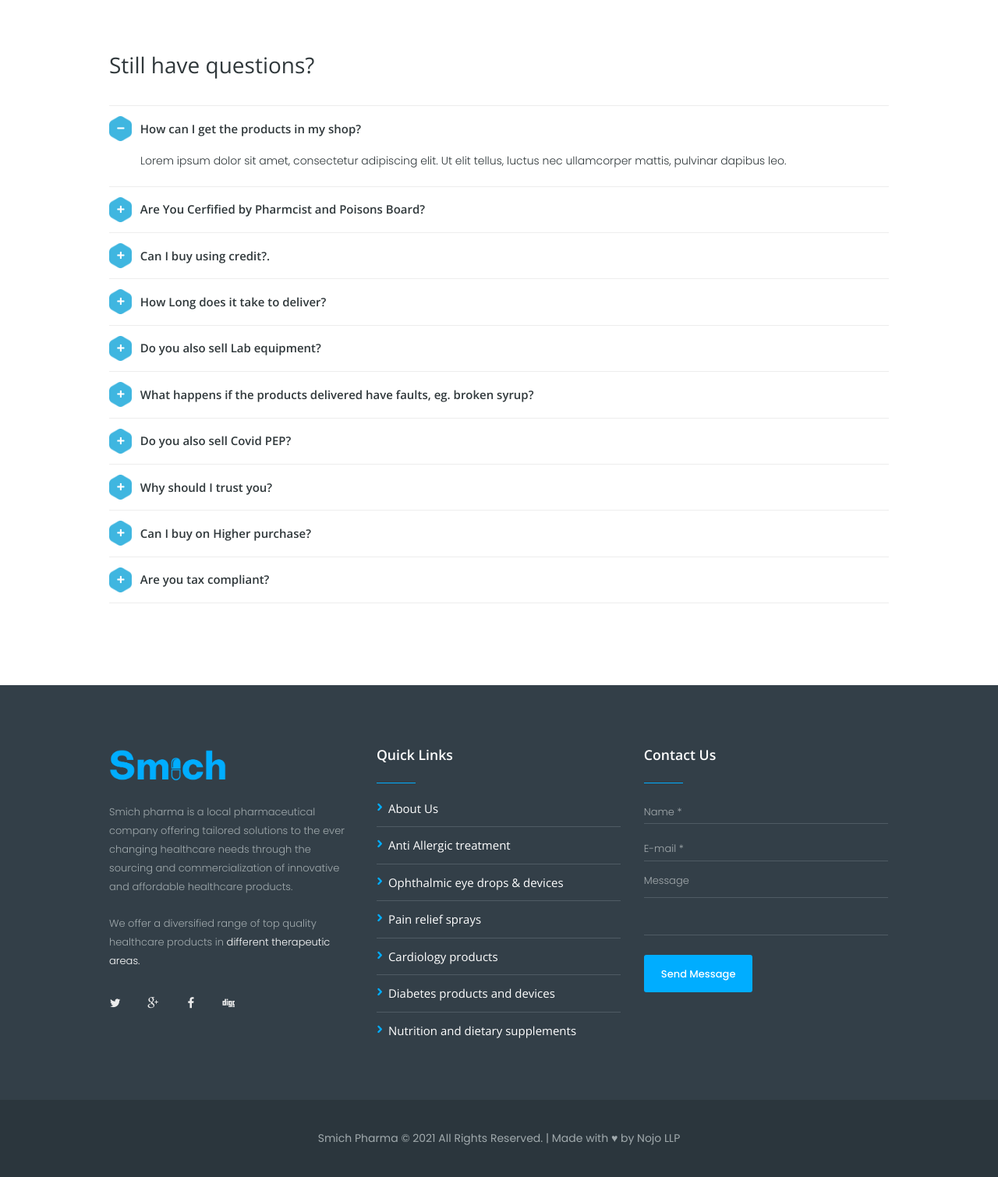
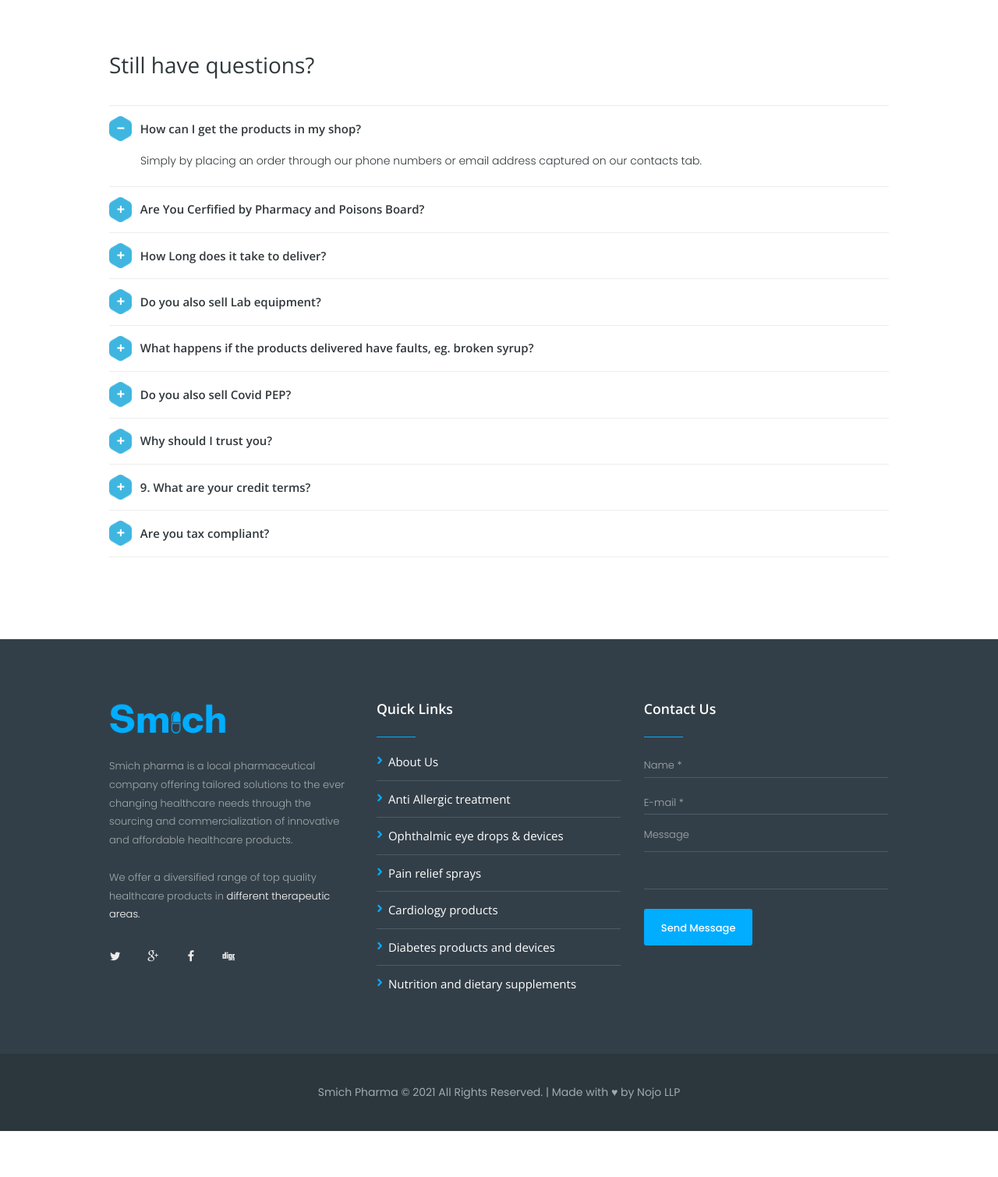
Before and after one commit to newtonoluoch7/smich, a PHP site: page /faq.php in a window 1280 px wide. Shown: the part 314-1824 px from the top of the page at 78% size. After the commit the page ends 1765 px from the top, so only its background shows below. Run offline with PHP 8.4, Linux system fonts and the light colour scheme; some libraries are stand-ins or nearby versions; some web fonts are replaced.

Commit message:
Live changes

```diff
--- a/contacts.php
+++ b/contacts.php
@@ -52,7 +52,7 @@
                                                                     <div class="sc_services_item_content">
                                                                         <h4 class="sc_services_item_title">Phone</h4>
                                                                         <div class="sc_services_item_description">
-                                                                            <p>Office +254723216264</p>
+                                                                            <p>Office +254 710 199500</p>
                                                                         </div>
                                                                     </div>
                                                                 </div>
--- a/faq.php
+++ b/faq.php
@@ -35,8 +35,7 @@
                                                             <div class="wpb_text_column wpb_content_element ">
                                                                 <div class="wpb_wrapper">
                                                                     <p>
-                                                                        Lorem ipsum dolor sit amet, consectetur adipiscing elit.
-                                                                        Ut elit tellus, luctus nec ullamcorper mattis, pulvinar dapibus leo.
+                                                                    Simply by placing an order through our phone numbers or email address captured on our contacts tab.
                                                                     </p>
                                                                 </div>
                                                             </div>
@@ -46,36 +45,19 @@
                                                         <h5 class="sc_accordion_title">
                                                             <span class="sc_accordion_icon sc_accordion_icon_closed icon-plus"></span>
                                                             <span class="sc_accordion_icon sc_accordion_icon_opened icon-minus"></span>
-                                                            Are You Cerfified by Pharmcist and Poisons Board?
+                                                            Are You Cerfified by Pharmacy and Poisons Board?
                                                         </h5>
                                                         <div class="sc_accordion_content">
                                                             <div class="wpb_text_column wpb_content_element ">
                                                                 <div class="wpb_wrapper">
                                                                     <p>
-                                                                        Lorem ipsum dolor sit amet, consectetur adipiscing elit.
-                                                                        Ut elit tellus, luctus nec ullamcorper mattis, pulvinar dapibus leo.
+                                                                    Yes, Smich Pharma is duly certified with the PPB as a wholesale distributor.
                                                                     </p>
                                                                 </div>
                                                             </div>
                                                         </div>
                                                     </div>
-                                                    <div class="sc_accordion_item">
-                                                        <h5 class="sc_accordion_title">
-                                                            <span class="sc_accordion_icon sc_accordion_icon_closed icon-plus"></span>
-                                                            <span class="sc_accordion_icon sc_accordion_icon_opened icon-minus"></span>
-                                                            Can I buy using credit?.
-                                                        </h5>
-                                                        <div class="sc_accordion_content">
-                                                            <div class="wpb_text_column wpb_content_element ">
-                                                                <div class="wpb_wrapper">
-                                                                    <p>
-                                                                        Lorem ipsum dolor sit amet, consectetur adipiscing elit.
-                                                                        Ut elit tellus, luctus nec ullamcorper mattis, pulvinar dapibus leo.
-                                                                    </p>
-                                                                </div>
-                                                            </div>
-                                                        </div>
-                                                    </div>
+
                                                     <div class="sc_accordion_item">
                                                         <h5 class="sc_accordion_title">
                                                             <span class="sc_accordion_icon sc_accordion_icon_closed icon-plus"></span>
@@ -86,8 +68,7 @@
                                                             <div class="wpb_text_column wpb_content_element ">
                                                                 <div class="wpb_wrapper">
                                                                     <p>
-                                                                        Lorem ipsum dolor sit amet, consectetur adipiscing elit.
-                                                                        Ut elit tellus, luctus nec ullamcorper mattis, pulvinar dapibus leo.
+                                                                    The deliveries are within 24hours across most parts of the country.
                                                                     </p>
                                                                 </div>
                                                             </div>
@@ -103,8 +84,7 @@
                                                             <div class="wpb_text_column wpb_content_element ">
                                                                 <div class="wpb_wrapper">
                                                                     <p>
-                                                                        Lorem ipsum dolor sit amet, consectetur adipiscing elit.
-                                                                        Ut elit tellus, luctus nec ullamcorper mattis, pulvinar dapibus leo.
+                                                                    We are not currently selling laboratory equipments.
                                                                     </p>
                                                                 </div>
                                                             </div>
@@ -120,8 +100,7 @@
                                                             <div class="wpb_text_column wpb_content_element ">
                                                                 <div class="wpb_wrapper">
                                                                     <p>
-                                                                       Lorem ipsum dolor sit amet, consectetur adipiscing elit.
-                                                                        Ut elit tellus, luctus nec ullamcorper mattis, pulvinar dapibus leo.
+                                                                    This rarely happens but in the unlikely event that it occurs, we will happily replace the damaged goods and get to the bottom to ascertain what might have happened in order to avoid such an occurrence in the future.
                                                                     </p>
                                                                 </div>
                                                             </div>
@@ -137,8 +116,7 @@
                                                             <div class="wpb_text_column wpb_content_element ">
                                                                 <div class="wpb_wrapper">
                                                                     <p>
-                                                                        Lorem ipsum dolor sit amet, consectetur adipiscing elit.
-                                                                        Ut elit tellus, luctus nec ullamcorper mattis, pulvinar dapibus leo.
+                                                                    We are selling some protective devices including KN95 masks and gloves.
                                                                     </p>
                                                                 </div>
                                                             </div>
@@ -154,8 +132,7 @@
                                                             <div class="wpb_text_column wpb_content_element ">
                                                                 <div class="wpb_wrapper">
                                                                     <p>
-                                                                        Lorem ipsum dolor sit amet, consectetur adipiscing elit.
-                                                                        Ut elit tellus, luctus nec ullamcorper mattis, pulvinar dapibus leo.
+                                                                    Smich Pharma embodies high integrity in all our interactions with exceptional customer service making us a reliable partner for all our stakeholders.
                                                                     </p>
                                                                 </div>
                                                             </div>
@@ -165,14 +142,13 @@
                                                         <h5 class="sc_accordion_title">
                                                             <span class="sc_accordion_icon sc_accordion_icon_closed icon-plus"></span>
                                                             <span class="sc_accordion_icon sc_accordion_icon_opened icon-minus"></span>
-                                                            Can I buy on Higher purchase?
+                                                            9.	What are your credit terms?
                                                         </h5>
                                                         <div class="sc_accordion_content">
                                                             <div class="wpb_text_column wpb_content_element ">
                                                                 <div class="wpb_wrapper">
                                                                     <p>
-                                                                       Lorem ipsum dolor sit amet, consectetur adipiscing elit.
-                                                                        Ut elit tellus, luctus nec ullamcorper mattis, pulvinar dapibus leo.
+                                                                    These range from between 30-60 days depending on the account. We always strive to work out an arrangement that is convenient for both parties.
                                                                     </p>
                                                                 </div>
                                                             </div>
@@ -188,8 +164,7 @@
                                                             <div class="wpb_text_column wpb_content_element ">
                                                                 <div class="wpb_wrapper">
                                                                     <p>
-                                                                        Lorem ipsum dolor sit amet, consectetur adipiscing elit.
-                                                                        Ut elit tellus, luctus nec ullamcorper mattis, pulvinar dapibus leo.
+                                                                    Smich Pharma has a current certificate of tax compliance from KRA.
                                                                     </p>
                                                                 </div>
                                                             </div>
```
Also changed, not shown: index.php (+16 -14 lines).
